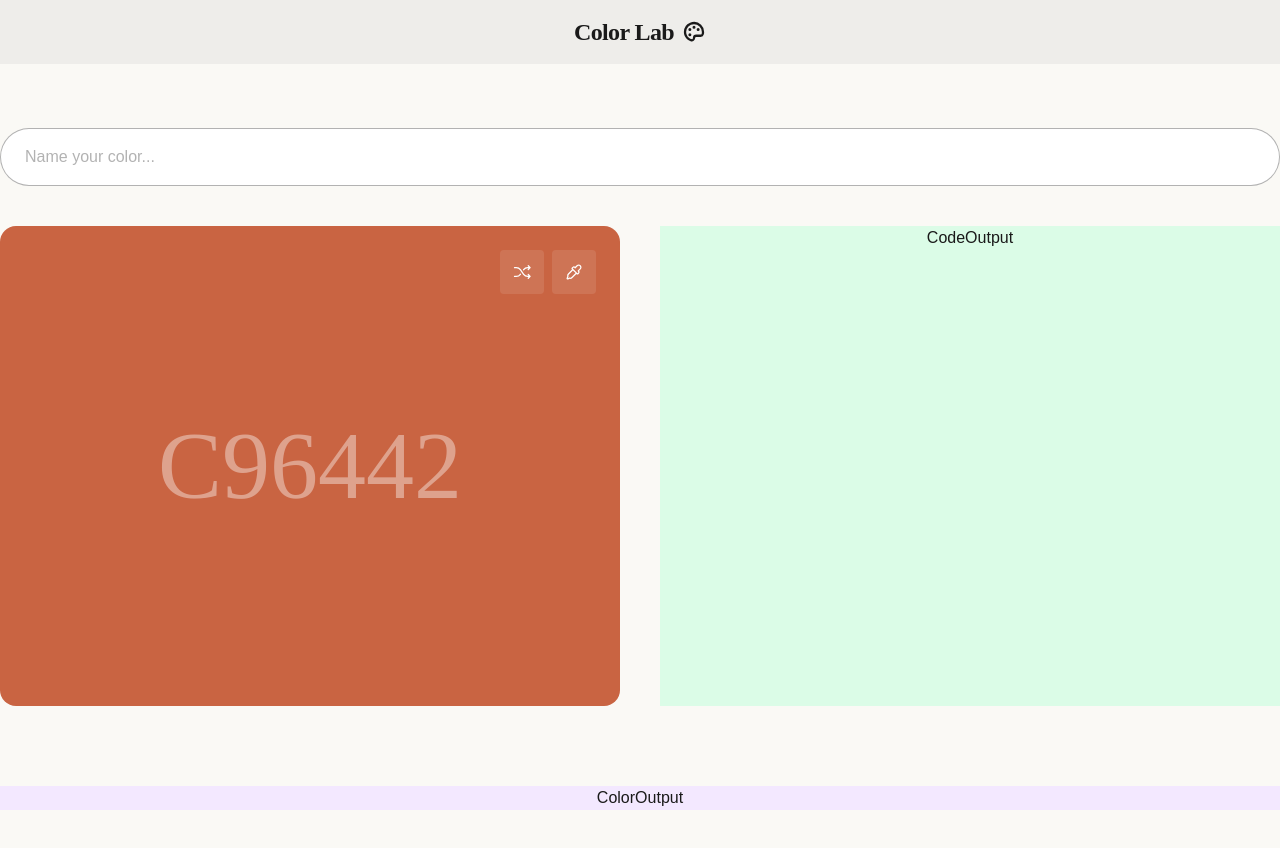
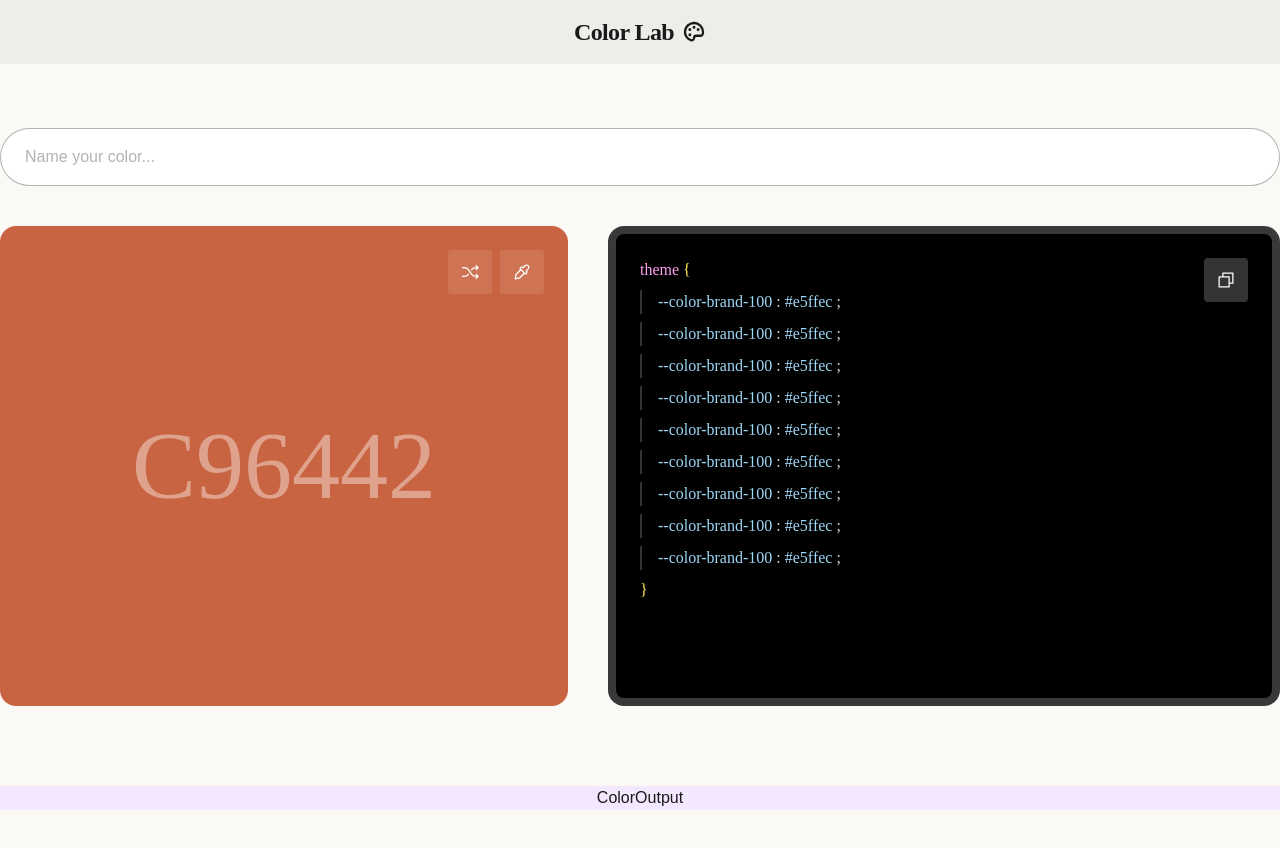
Before and after one commit to JoelleVoogt/color-lab, a Next.js app: page / in a window 1280 px wide. Built offline with nearby package versions, Linux system fonts and the light colour scheme.

Commit message:
Code output hardcoded

```diff
--- a/sections/code_output.tsx
+++ b/sections/code_output.tsx
@@ -1,7 +1,111 @@
+"use client";
+
+import { CopyIcon } from "@phosphor-icons/react";
+
 export default function ColorPicker() {
   return (
-    <p className="flex flex-1 h-[480px] justify-center bg-green-100">
-      CodeOutput
-    </p>
+    <>
+      <div className="flex flex-1 relative py-6 pl-6 pr-24 h-[480px] justify-start items-start bg-black border-8 border-[#393939] font-mono w-full rounded-2xl">
+        <div className="flex flex-row gap-2 absolute top-6 right-6">
+          <button
+            type="button"
+            aria-label="Copy to clipboard"
+            className="flex align-middle bg-[#343434] p-3 rounded-sm hover:bg-[#4A4A4A] transition-colors cursor-pointer"
+          >
+            <CopyIcon size={20} weight="regular" color="white" />
+          </button>
+        </div>
+
+        <div className="flex flex-col gap-2">
+          <div className="flex flex-row gap-1">
+            <p className="font-mono text-[#FFA1EE]">theme</p>
+            <p className="font-mono text-[#FFEE58] w-full">{"{"}</p>
+          </div>
+
+          <div className="flex-col">
+            <div className="flex flex-row gap-1 w-full border-l-2 border-[#343434] pl-4">
+              <p className="font-mono text-[#9ED8F7]">--color-brand-100</p>
+              <p className="font-mono text-[#D4D4D4]">:</p>
+              <p className="font-mono text-[#9ED8F7]">#e5ffec</p>
+              <p className="font-mono text-[#D4D4D4]">;</p>
+            </div>
+          </div>
+
+          <div className="flex-col">
+            <div className="flex flex-row gap-1 w-full border-l-2 border-[#343434] pl-4">
+              <p className="font-mono text-[#9ED8F7]">--color-brand-100</p>
+              <p className="font-mono text-[#D4D4D4]">:</p>
+              <p className="font-mono text-[#9ED8F7]">#e5ffec</p>
+              <p className="font-mono text-[#D4D4D4]">;</p>
+            </div>
+          </div>
+
+          <div className="flex-col">
+            <div className="flex flex-row gap-1 w-full border-l-2 border-[#343434] pl-4">
+              <p className="font-mono text-[#9ED8F7]">--color-brand-100</p>
+              <p className="font-mono text-[#D4D4D4]">:</p>
+              <p className="font-mono text-[#9ED8F7]">#e5ffec</p>
+              <p className="font-mono text-[#D4D4D4]">;</p>
+            </div>
+          </div>
+
+          <div className="flex-col">
+            <div className="flex flex-row gap-1 w-full border-l-2 border-[#343434] pl-4">
+              <p className="font-mono text-[#9ED8F7]">--color-brand-100</p>
+              <p className="font-mono text-[#D4D4D4]">:</p>
+              <p className="font-mono text-[#9ED8F7]">#e5ffec</p>
+              <p className="font-mono text-[#D4D4D4]">;</p>
+            </div>
+          </div>
+
+          <div className="flex-col">
+            <div className="flex flex-row gap-1 w-full border-l-2 border-[#343434] pl-4">
+              <p className="font-mono text-[#9ED8F7]">--color-brand-100</p>
+              <p className="font-mono text-[#D4D4D4]">:</p>
+              <p className="font-mono text-[#9ED8F7]">#e5ffec</p>
+              <p className="font-mono text-[#D4D4D4]">;</p>
+            </div>
+          </div>
+
+          <div className="flex-col">
+            <div className="flex flex-row gap-1 w-full border-l-2 border-[#343434] pl-4">
+              <p className="font-mono text-[#9ED8F7]">--color-brand-100</p>
+              <p className="font-mono text-[#D4D4D4]">:</p>
+              <p className="font-mono text-[#9ED8F7]">#e5ffec</p>
+              <p className="font-mono text-[#D4D4D4]">;</p>
+            </div>
+          </div>
+
+          <div className="flex-col">
+            <div className="flex flex-row gap-1 w-full border-l-2 border-[#343434] pl-4">
+              <p className="font-mono text-[#9ED8F7]">--color-brand-100</p>
+              <p className="font-mono text-[#D4D4D4]">:</p>
+              <p className="font-mono text-[#9ED8F7]">#e5ffec</p>
+              <p className="font-mono text-[#D4D4D4]">;</p>
+            </div>
+          </div>
+
+          <div className="flex-col">
+            <div className="flex flex-row gap-1 w-full border-l-2 border-[#343434] pl-4">
+              <p className="font-mono text-[#9ED8F7]">--color-brand-100</p>
+              <p className="font-mono text-[#D4D4D4]">:</p>
+              <p className="font-mono text-[#9ED8F7]">#e5ffec</p>
+              <p className="font-mono text-[#D4D4D4]">;</p>
+            </div>
+          </div>
+
+          <div className="flex-col">
+            <div className="flex flex-row gap-1 w-full border-l-2 border-[#343434] pl-4">
+              <p className="font-mono text-[#9ED8F7]">--color-brand-100</p>
+              <p className="font-mono text-[#D4D4D4]">:</p>
+              <p className="font-mono text-[#9ED8F7]">#e5ffec</p>
+              <p className="font-mono text-[#D4D4D4]">;</p>
+            </div>
+          </div>
+
+          <p className="font-mono text-[#FFEE58] w-full">{"}"}</p>
+        </div>
+      </div>
+    </>
   );
 }
--- a/sections/color_picker.tsx
+++ b/sections/color_picker.tsx
@@ -5,15 +5,23 @@ import { ShuffleIcon, EyedropperIcon } from "@phosphor-icons/react";
 export default function ColorPicker() {
   return (
     <>
-      <div className="flex flex-1 relative h-[480px] justify-center items-center bg-[#C96442] font-mono w-full rounded-2xl">
+      <div className="flex flex-1 relative p-4 h-[480px] justify-center items-center bg-[#C96442] font-mono w-full rounded-2xl">
         <div className="flex flex-row gap-2 absolute top-6 right-6">
-          <div className="flex align-middle bg-white/10 p-3 rounded-sm">
+          <button
+            type="button"
+            aria-label="Shuffle color"
+            className="flex align-middle bg-white/10 p-3 rounded-sm hover:bg-white/20 transition-colors cursor-pointer"
+          >
             <ShuffleIcon size={20} weight="regular" color="white" />
-          </div>
+          </button>
 
-          <div className="flex align-middle bg-white/10 p-3 rounded-sm">
+          <button
+            type="button"
+            aria-label="Pick color"
+            className="flex align-middle bg-white/10 p-3 rounded-sm hover:bg-white/20 transition-colors cursor-pointer"
+          >
             <EyedropperIcon size={20} weight="regular" color="white" />
-          </div>
+          </button>
         </div>
 
         <p className="font-mono text-white/40 text-8xl w-full text-center">
```
